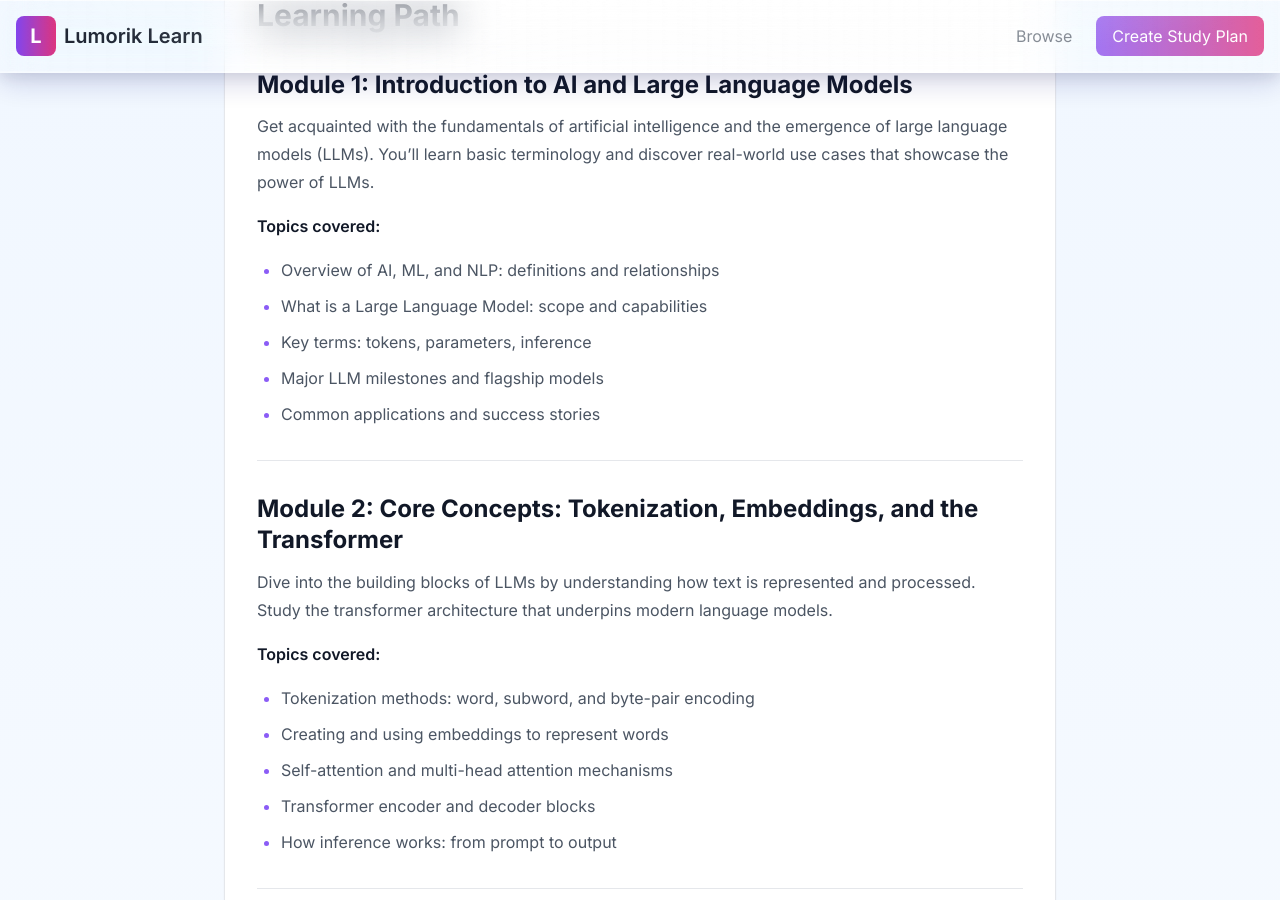
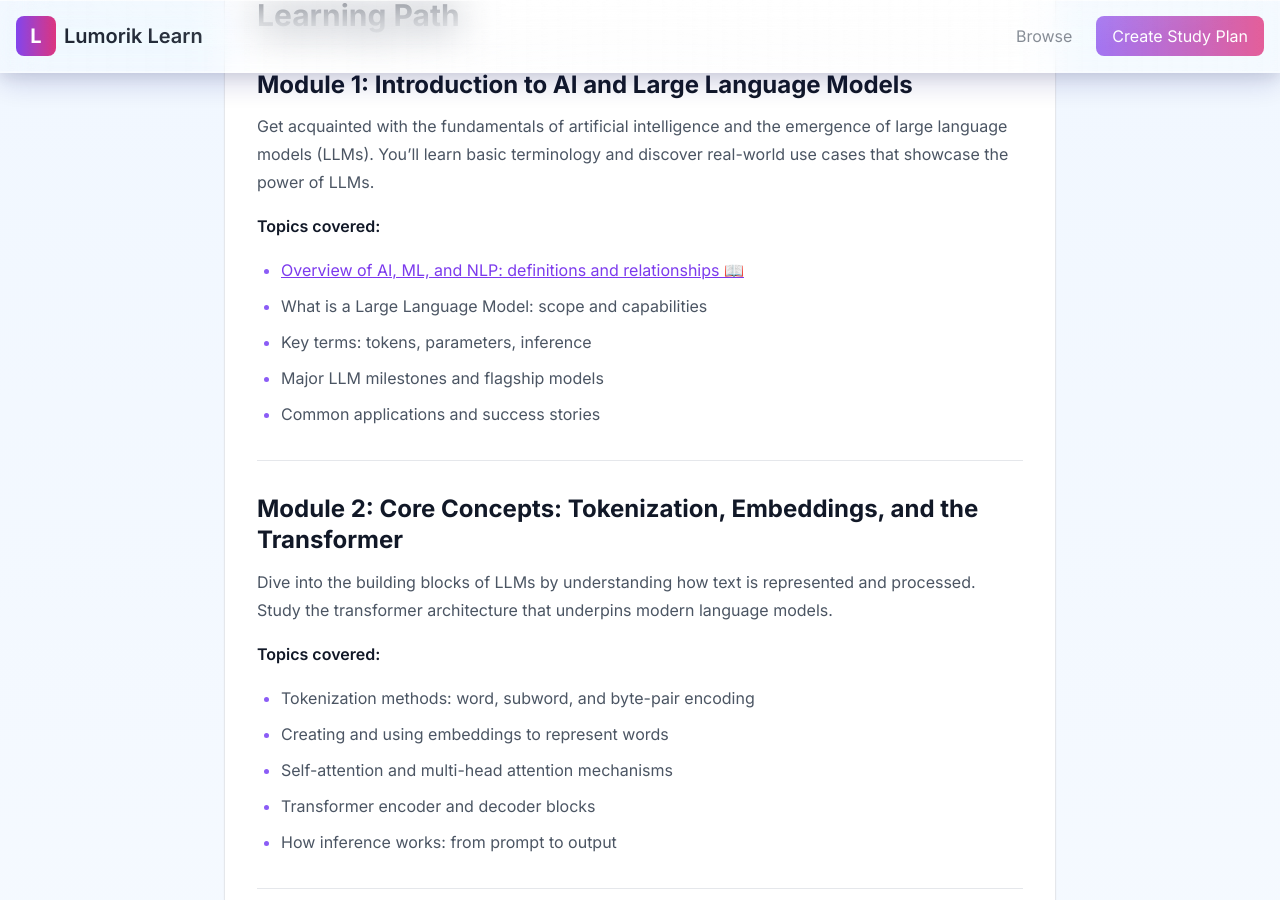
Before and after one commit to lumorikllc/learn, a Jekyll site: the page built from content/a23f2f35-2cd5-455f-b58b-fa1815dadfd1/70473486-6b8b-41dd-b113-0f4c82c1d36e/index.md, in a window 1280 px wide and 900 px high, scrolled down 425 px. Built offline with Jekyll 4.4.1, drawn with Linux system fonts in a browser that asks for light colours; part of the change alters nothing that is shown.

Commit message:
Update study plan 70473486

```diff
--- a/content/a23f2f35-2cd5-455f-b58b-fa1815dadfd1/70473486-6b8b-41dd-b113-0f4c82c1d36e/index.md
+++ b/content/a23f2f35-2cd5-455f-b58b-fa1815dadfd1/70473486-6b8b-41dd-b113-0f4c82c1d36e/index.md
@@ -1,7 +1,7 @@
 ---
 layout: study-plan
 title: "From Zero to LLM Hero: A Beginner’s Journey into Large Language Models"
-date: 2025-08-12T18:14:47.740365
+date: 2025-08-12T19:15:01.313915
 modules: 7
 lessons: 35
 author: "markmatech@gmail.com"
@@ -16,7 +16,7 @@ Get acquainted with the fundamentals of artificial intelligence and the emergenc
 
 **Topics covered:**
 
-- Overview of AI, ML, and NLP: definitions and relationships
+- [Overview of AI, ML, and NLP: definitions and relationships 📖](https://lumorikllc.github.io/learn/content/a23f2f35-2cd5-455f-b58b-fa1815dadfd1/ef687bdd-ddc0-4295-8002-85681040e3b9)
 - What is a Large Language Model: scope and capabilities
 - Key terms: tokens, parameters, inference
 - Major LLM milestones and flagship models
```
